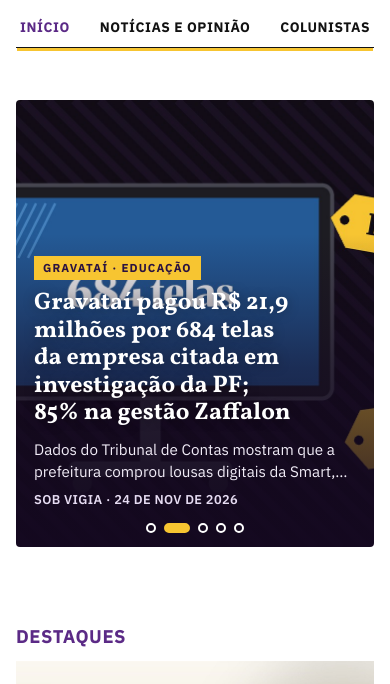
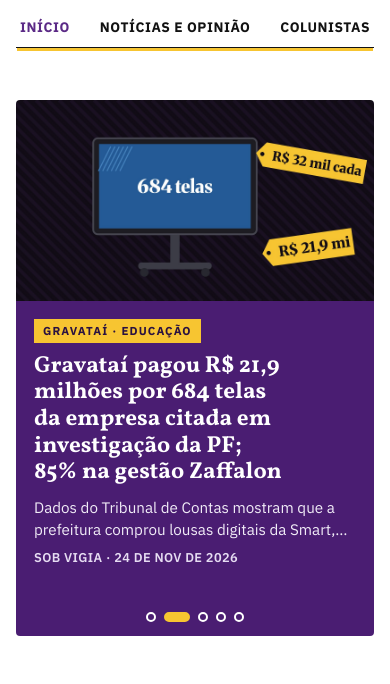
Before and after one commit to brunogaspareto46-maker/camara-aberta, a plain HTML site: page index.html in a window 390 px wide. Shown: the part 102-786 px from the top of the page. Drawn offline with Linux system fonts and the light colour scheme.

Commit message:
Carrossel da capa: manchetes legíveis no celular
Co-Authored-By: Claude Opus 5.5 <noreply@anthropic.com>
Claude-Session: https://claude.ai/code/session_018J4VrPakyWsbUkyG1cavT8

```diff
--- a/index.html
+++ b/index.html
@@ -557,7 +557,7 @@
     a.setAttribute("role", "group"); a.setAttribute("aria-roledescription", "slide");
     a.setAttribute("aria-label", (i + 1) + " de " + total + ": " + n.titulo);
     var f = opiniao ? null : fotoPublicacao(n, "car-foto", n.foto_legenda || n.titulo);
-    if (f) { f.loading = i === 0 ? "eager" : "lazy"; a.appendChild(f); } else a.classList.add("car-sem-foto");
+    if (f) { f.loading = i === 0 ? "eager" : "lazy"; a.appendChild(f); a.classList.add("car-com-foto"); } else a.classList.add("car-sem-foto");
     if (opiniao) { var ret = img(pf.foto, "car-retrato", n.autor); if (ret) { a.appendChild(ret); a.classList.add("car-com-retrato"); } }
     var txt = el("div", "car-texto");
     txt.appendChild(el("span", "car-cat", rotulo(n)));
--- a/static/estilo.css
+++ b/static/estilo.css
@@ -489,7 +489,7 @@ a.colunista-nome { text-decoration: none; }
 .car-slide { position: relative; flex: 0 0 100%; scroll-snap-align: start; aspect-ratio: 16 / 7; min-height: 340px; max-height: 520px;
   overflow: hidden; display: block; color: #fff; text-decoration: none; background: var(--roxo-forte); }
 .car-foto { position: absolute; inset: 0; width: 100%; height: 100%; object-fit: cover; }
-.car-slide::after { content: ""; position: absolute; inset: 0; background: linear-gradient(180deg, rgba(20,8,32,0) 30%, rgba(20,8,32,.55) 60%, rgba(20,8,32,.92) 100%); }
+.car-slide::after { content: ""; position: absolute; inset: 0; background: linear-gradient(180deg, rgba(20,8,32,.05) 15%, rgba(20,8,32,.72) 48%, rgba(20,8,32,.95) 100%); }
 .car-sem-foto { background: radial-gradient(circle at 85% 15%, #6c34a0 0, var(--roxo-forte) 55%, #24103a 100%); }
 .car-sem-foto::after { background: none; }
 .car-texto { position: absolute; left: 0; right: 0; bottom: 0; z-index: 1; padding: 28px clamp(18px, 4vw, 44px) 46px; display: grid; gap: 10px; max-width: 900px; }
@@ -561,3 +561,18 @@ a.colunista-nome { text-decoration: none; }
   .corpo .tabela-materia th, .corpo .tabela-materia td { padding: 8px 7px; }
   .corpo .tabela-materia th { font-size: .7rem; letter-spacing: .03em; }
 }
+
+/* celular: com foto, a imagem fica em cima e o texto embaixo, em fundo liso (legibilidade) */
+@media (max-width: 700px) {
+  .car-com-foto { aspect-ratio: auto; max-height: none; display: flex; flex-direction: column; }
+  .car-com-foto .car-foto { position: relative; inset: auto; height: auto; aspect-ratio: 16 / 9; flex: none; }
+  .car-com-foto::after { display: none; }
+  .car-com-foto .car-texto { position: relative; flex: 1; align-content: start; background: var(--roxo-forte); padding-top: 18px; padding-bottom: 44px; }
+  .car-com-foto .car-titulo { text-shadow: none; font-size: 1.45rem; }
+}
+/* computador: escurece o lado do texto para a manchete não brigar com a imagem */
+@media (min-width: 701px) {
+  .car-com-foto::after { background: linear-gradient(90deg, rgba(20,8,32,.94) 0, rgba(20,8,32,.86) 42%, rgba(20,8,32,.35) 72%, rgba(20,8,32,.1) 100%),
+    linear-gradient(180deg, rgba(20,8,32,0) 60%, rgba(20,8,32,.6) 100%); }
+  .car-com-foto .car-texto { max-width: min(900px, 64%); }
+}
```
